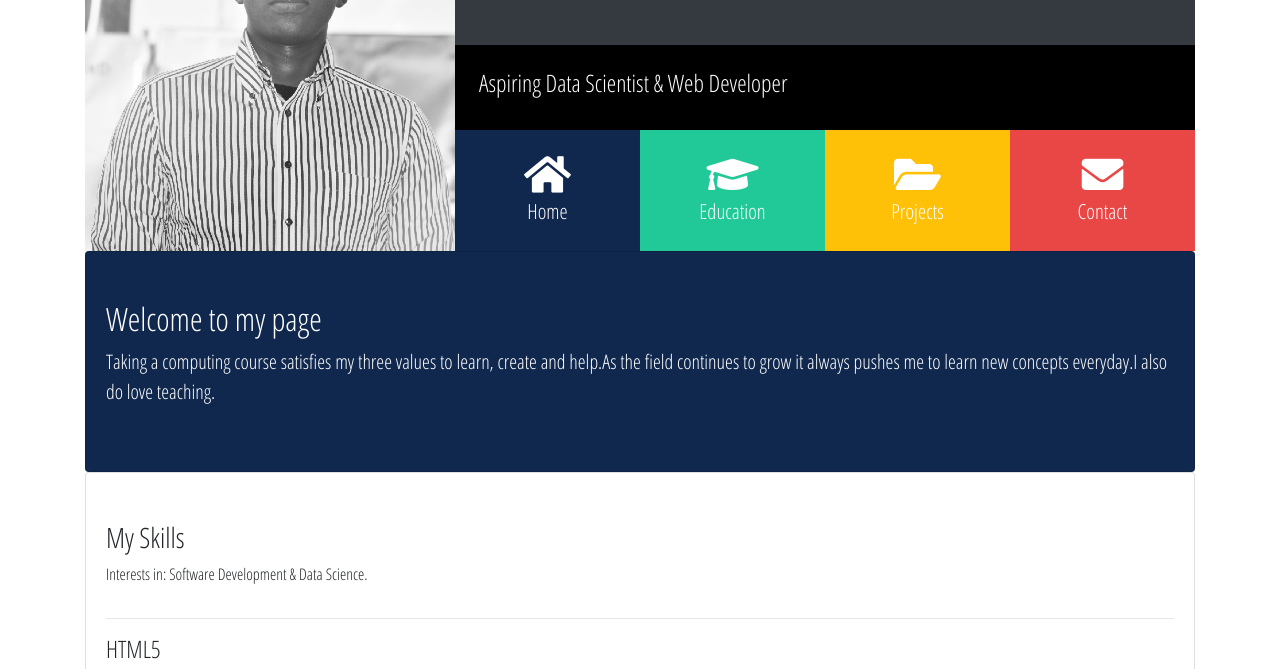
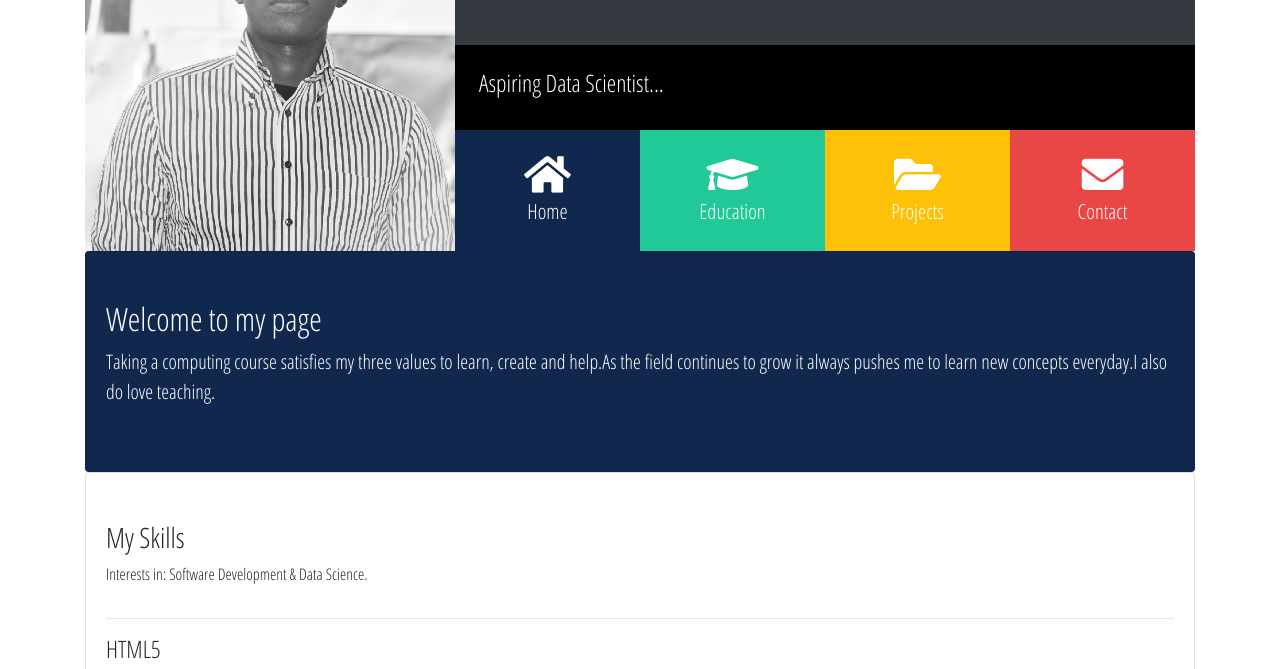
Before and after one commit to Mwangik/portfolio, a plain HTML site: page index.html in a window 1280 px wide. Shown: the part 126-795 px from the top of the page. Drawn offline with Linux system fonts and the light colour scheme.

Commit message:
added typewriter effect feature

```diff
--- a/index.html
+++ b/index.html
@@ -52,7 +52,8 @@
                 </div>
               </div>
               <div class="p-4 bg-black text-white">
-                <h4>Aspiring Data Scientist & Web Developer</h4>
+                <h4>Aspiring  <span class="txt-type" data-wait="3000"
+                  data-words='["Data Scientist...", "Fullstack web developer..."]'></span></h4>
               </div>
               <div>
                 <div
--- a/js/main.js
+++ b/js/main.js
@@ -12,3 +12,71 @@ $(document).on("click", '[data-toggle="lightbox"]', function(e) {
   e.preventDefault();
   $(this).ekkoLightbox();
 });
+
+// Typewriter effect
+class TypeWriter {
+  constructor(txtElement, words, wait = 3000) {
+    this.txtElement = txtElement;
+    this.words = words;
+    this.txt = '';
+    this.wordIndex = 0;
+    this.wait = parseInt(wait, 10);
+    this.type();
+    this.isDeleting = false;
+  }
+
+  type() {
+    // Current index of word
+    const current = this.wordIndex % this.words.length;
+    // Get full text of current word
+    const fullTxt = this.words[current];
+
+    // Check if deleting
+    if(this.isDeleting) {
+      // Remove char
+      this.txt = fullTxt.substring(0, this.txt.length - 1);
+    } else {
+      // Add char
+      this.txt = fullTxt.substring(0, this.txt.length + 1);
+    }
+
+    // Insert txt into element
+    this.txtElement.innerHTML = `<span class="txt">${this.txt}</span>`;
+
+    // Initial Type Speed
+    let typeSpeed = 300;
+
+    if(this.isDeleting) {
+      typeSpeed /= 2;
+    }
+
+    // If word is complete
+    if(!this.isDeleting && this.txt === fullTxt) {
+      // Make pause at end
+      typeSpeed = this.wait;
+      // Set delete to true
+      this.isDeleting = true;
+    } else if(this.isDeleting && this.txt === '') {
+      this.isDeleting = false;
+      // Move to next word
+      this.wordIndex++;
+      // Pause before start typing
+      typeSpeed = 500;
+    }
+
+    setTimeout(() => this.type(), typeSpeed);
+  }
+}
+
+
+// Init On DOM Load
+document.addEventListener('DOMContentLoaded', init);
+
+// Init App
+function init() {
+  const txtElement = document.querySelector('.txt-type');
+  const words = JSON.parse(txtElement.getAttribute('data-words'));
+  const wait = txtElement.getAttribute('data-wait');
+  // Init TypeWriter
+  new TypeWriter(txtElement, words, wait);
+}
```
